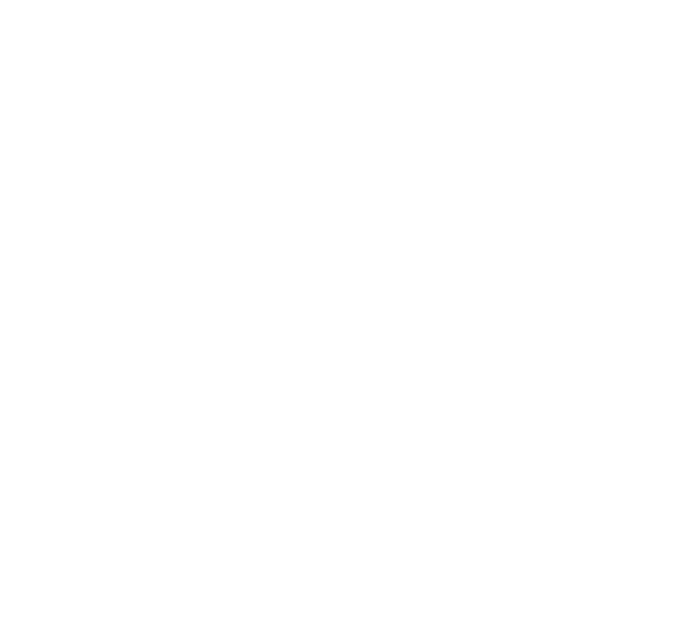
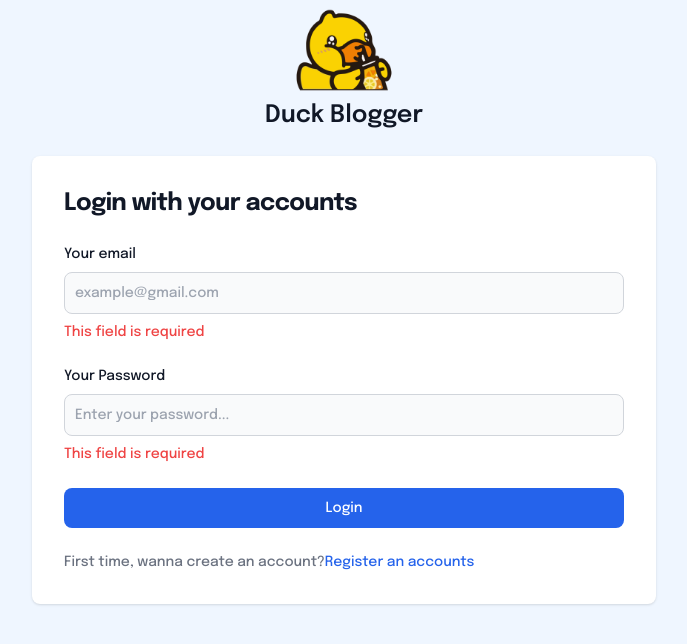
Before and after one commit to Vanthuy2002/Duck-Blog, a React (Vite) app: page /login in a window 1280 px wide. Before the commit this address had no page. Shown: the top 644 px of the page, without its empty margins (296-983 px from the left). Built offline with nearby package versions, Linux system fonts and the light colour scheme.

Commit message:
code Login pages

```diff
--- a/src/Routes/Routing.tsx
+++ b/src/Routes/Routing.tsx
@@ -1,13 +1,14 @@
-import React from 'react';
 import { Routes, Route } from 'react-router-dom';
 import Register from '../components/Pages/Register';
 import HomePage from '../components/Pages/Home';
+import Login from '../components/Pages/Login';
 
 const Routing = () => {
   return (
     <Routes>
       <Route path='/' element={<HomePage />}></Route>
       <Route path='register' element={<Register />}></Route>
+      <Route path='login' element={<Login />}></Route>
     </Routes>
   );
 };
--- /dev/null
+++ b/src/components/Pages/Login.tsx
@@ -0,0 +1,62 @@
+import React from 'react';
+import { Link } from 'react-router-dom';
+import { Button, Input, Label, Title, MessageError } from '../module';
+
+const Login: React.FC = () => {
+  return (
+    <section className='bg-blue-50 min-h-screen'>
+      <div className='flex flex-col max-w-2xl items-center justify-center px-6 mx-auto'>
+        {/* Logo */}
+        <Link to='/'>
+          <span className='flex flex-col items-center mb-6 text-2xl font-semibold text-gray-900'>
+            <img className='w-[100px] h-[100px]' src='/duck.png' alt='logo' />
+            <span>Duck Blogger</span>
+          </span>
+        </Link>
+
+        {/* form */}
+        <div className='w-full bg-white rounded-lg shadow'>
+          <div className='p-6 space-y-4 md:space-y-6 sm:p-8'>
+            <Title>Login with your accounts</Title>
+            <form className='space-y-4 md:space-y-6' autoComplete='off'>
+              <div>
+                <Label name='email'>Your email</Label>
+                <Input
+                  name='email'
+                  placeholder='example@gmail.com'
+                  type='email'
+                />
+                <MessageError>This field is required</MessageError>
+              </div>
+
+              <div>
+                <Label name='password'>Your Password</Label>
+                <Input
+                  name='password'
+                  placeholder='Enter your password...'
+                  type='password'
+                />
+                <MessageError>This field is required</MessageError>
+              </div>
+              {/* Button*/}
+              <Button type='submit'>Login</Button>
+
+              {/* already for accounts */}
+              <p className='text-sm font-light text-gray-500'>
+                First time, wanna create an account?
+                <Link
+                  to='/register'
+                  className='font-medium text-primary-600 hover:underline'
+                >
+                  Register an accounts
+                </Link>
+              </p>
+            </form>
+          </div>
+        </div>
+      </div>
+    </section>
+  );
+};
+
+export default Login;
```
